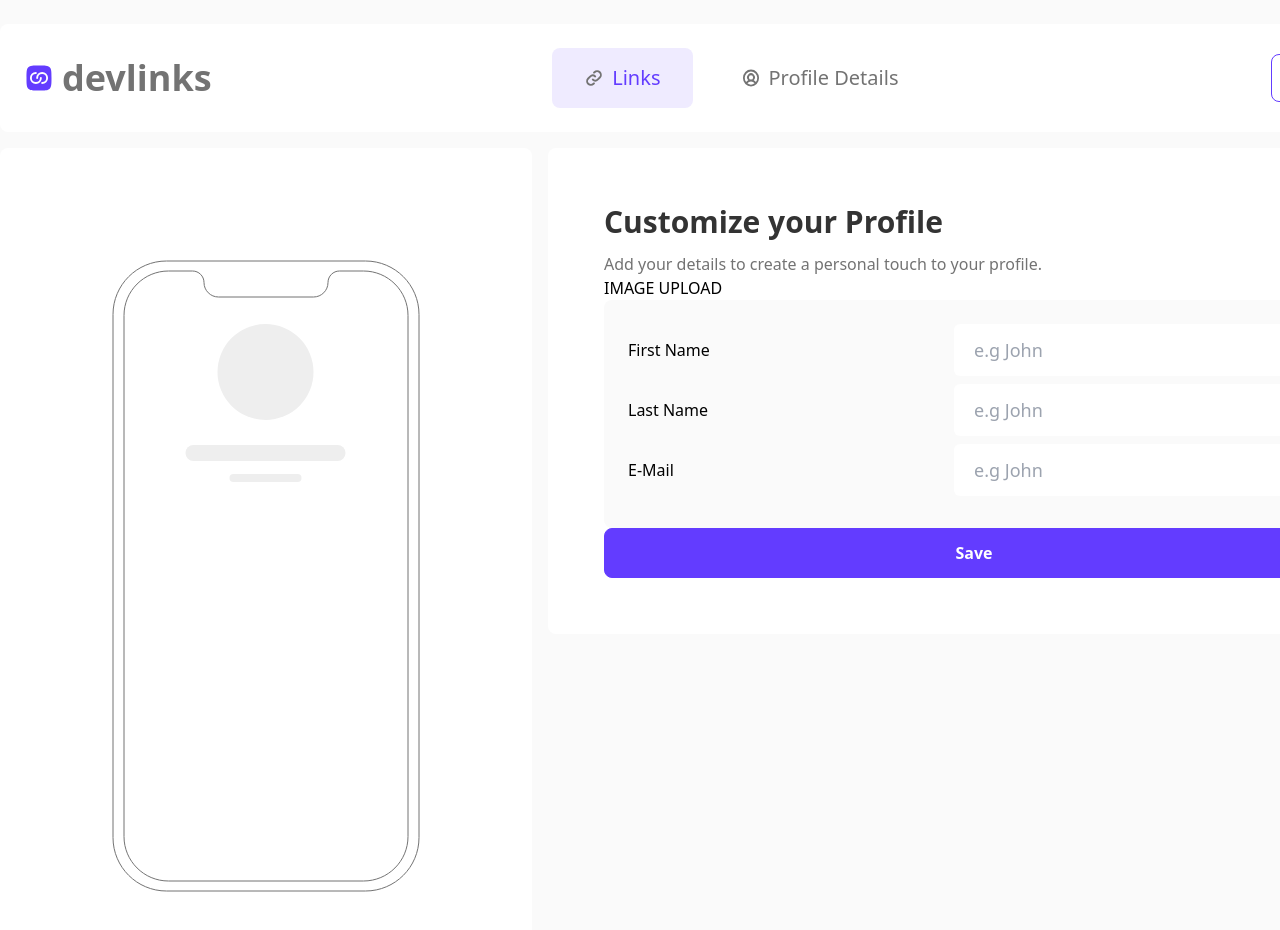
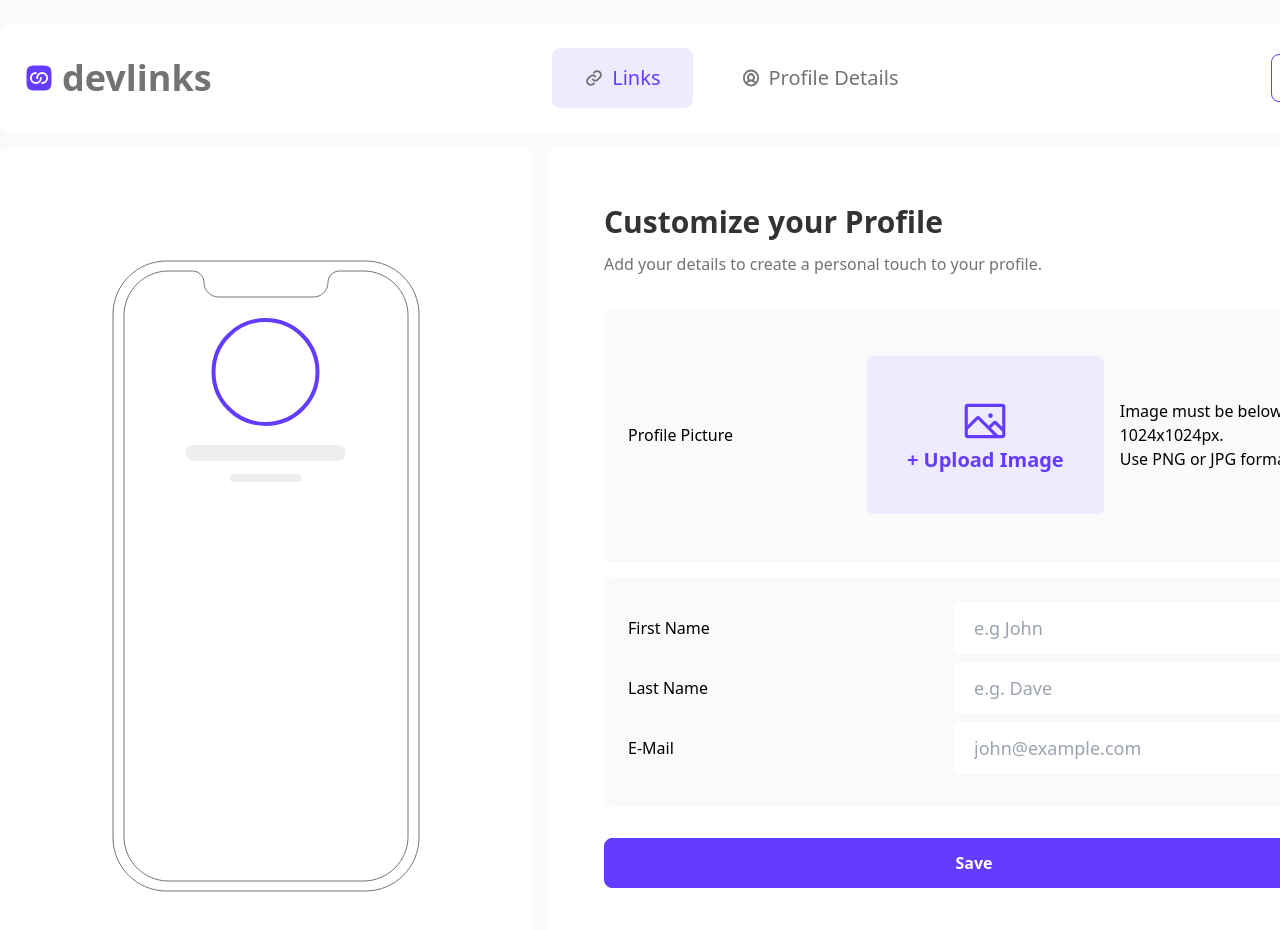
Before and after one commit to Navi003/dev-links, a Next.js app: page /profile in a window 1280 px wide. Shown: the top 930 px of the page. Built offline with nearby package versions, Linux system fonts and the light colour scheme.

Commit message:
upload Image Functinality working.

```diff
--- a/app/_components/Navigation.jsx
+++ b/app/_components/Navigation.jsx
@@ -8,7 +8,7 @@ import Button from "./Button";
 
 export default function Navigation() {
   return (
-    <nav className="flex items-center justify-between p-6 rounded-lg bg-bg-main">
+    <nav className="flex items-center justify-between p-6 rounded-lg bg-bg-main sticky z-10">
       <div className="flex items-center gap-2">
         <Image src={logo} height={30} width={30} alt="logo of dev-links" />
         <span className="text-4xl font-bold text-text-light">devlinks</span>
--- a/app/_components/Phone.jsx
+++ b/app/_components/Phone.jsx
@@ -1,9 +1,8 @@
 "use client";
-import Image from "next/image";
 import { useLinks } from "./useLinkContext"; // Assuming you're using context to get the links
 
 export default function Phone() {
-  const { links } = useLinks(); // Get links from context or pass as props
+  const { links, imageSrc } = useLinks(); // Get links and imageSrc from context or pass as props
 
   // Provide default values in case links array is not populated yet
   const firstLink = links[0]?.link || "First Link Placeholder";
@@ -16,6 +15,7 @@ export default function Phone() {
       height="632"
       fill="none"
     >
+      {/* Phone outline */}
       <path
         stroke="#737373"
         d="M1 54.5C1 24.953 24.953 1 54.5 1h199C283.047 1 307 24.953 307 54.5v523c0 29.547-23.953 53.5-53.5 53.5h-199C24.953 631 1 607.047 1 577.5v-523Z"
@@ -25,18 +25,43 @@ export default function Phone() {
         stroke="#737373"
         d="M12 55.5C12 30.923 31.923 11 56.5 11h24C86.851 11 92 16.149 92 22.5c0 8.008 6.492 14.5 14.5 14.5h95c8.008 0 14.5-6.492 14.5-14.5 0-6.351 5.149-11.5 11.5-11.5h24c24.577 0 44.5 19.923 44.5 44.5v521c0 24.577-19.923 44.5-44.5 44.5h-195C31.923 621 12 601.077 12 576.5v-521Z"
       />
-      <circle cx="153.5" cy="112" r="48" fill="#EEE" />
+
+      {/* Circle border around the image */}
+      <circle
+        cx="153.5"
+        cy="112"
+        r="52"
+        fill="none"
+        stroke="#633CFF"
+        strokeWidth="4"
+      />
+
+      {/* Uploaded image inside the circle */}
+      {imageSrc && (
+        <image
+          href={imageSrc} // Use the imageSrc passed from context or state
+          x="105" // Adjust based on circle's cx and r
+          y="64" // Adjust based on circle's cy and r
+          width="96" // Circle diameter = 2 * radius (48 * 2 = 96)
+          height="96" // Circle diameter = 2 * radius
+          clipPath="circle(48px at 50% 50%)" // Clip the image to fit the circle
+          preserveAspectRatio="xMidYMid slice"
+        />
+      )}
 
       {/* First Link - Dynamic */}
       <rect width="160" height="16" x="73.5" y="185" fill="#EEE" rx="8" />
-      <text x="73.5" y="195" fontSize="10" fill="#000"></text>
+      <text x="73.5" y="195" fontSize="10" fill="#000">
+        {/* {firstLink} */}
+      </text>
 
       {/* Second Link - Dynamic */}
       <rect width="72" height="8" x="117.5" y="214" fill="#EEE" rx="4" />
-      <text x="117.5" y="220" fontSize="8" fill="#000"></text>
+      <text x="117.5" y="220" fontSize="8" fill="#000">
+        {/* {secondLink} */}
+      </text>
 
-      {/* Static content */}
-
+      {/* Links rendered dynamically */}
       {links.map((link, index) => {
         let fill;
 
@@ -52,12 +77,9 @@ export default function Phone() {
           fill = "#1DA1F2"; // Twitter (Blue)
         }
 
-        console.log(fill);
-
         return (
           <g key={index}>
             {/* Rectangles for platforms */}
-
             <rect
               width="237"
               height="44"
@@ -78,12 +100,6 @@ export default function Phone() {
           </g>
         );
       })}
-
-      {/* <rect width="237" height="44" x="35" y="278" fill="#EEE" rx="8" />
-      <rect width="237" height="44" x="35" y="342" fill="#EEE" rx="8" />
-      <rect width="237" height="44" x="35" y="406" fill="#EEE" rx="8" />
-      <rect width="237" height="44" x="35" y="470" fill="#EEE" rx="8" />
-      <rect width="237" height="44" x="35" y="534" fill="#EEE" rx="8" /> */}
     </svg>
   );
 }
--- a/app/_components/UserProfileContainer.jsx
+++ b/app/_components/UserProfileContainer.jsx
@@ -1,21 +1,74 @@
-import React from "react";
+"use client";
+import React, { useRef } from "react";
 import Heading from "./Heading";
 import Button from "./Button";
+import uploadImage from "@/assets/images/icon-upload-image.svg";
+import Image from "next/image";
+import { useLinks } from "./useLinkContext";
 
 export default function UserProfileContainer() {
+  // Create a reference for the hidden file input
+  const fileInputRef = useRef(null);
+  const { imageSrc, setImageSrc } = useLinks();
+
+  // Function to trigger the hidden file input click
+  const handleImageClick = () => {
+    if (fileInputRef.current) {
+      fileInputRef.current.click();
+    }
+  };
+
+  const handleImageChange = (e) => {
+    const file = e.target.files[0];
+    if (file) {
+      // Create a URL for the selected image for preview
+      const imageURL = URL.createObjectURL(file);
+      setImageSrc(imageURL);
+    }
+  };
+
   return (
-    <div className="flex flex-col justify-between w-full bg-white rounded-lg p-14">
-      <div className="w-full">
+    <div className="flex flex-col justify-between w-full bg-white rounded-lg p-14 gap-4">
       <Heading text="Add your details to create a personal touch to your profile.">
         Customize your Profile
       </Heading>
-        <div>IMAGE UPLOAD</div>
+      <div className="bg-bg-light flex justify-between items-center rounded-md mt-4 p-6">
+        <p>Profile Picture</p>
+        <div className="p-6 flex items-center">
+          <input
+            type="file"
+            ref={fileInputRef}
+            style={{ display: "none" }}
+            onChange={handleImageChange}
+          />
+
+          <div className="bg-secondary rounded-md p-10 flex items-center justify-center flex-col">
+            <Image
+              src={uploadImage}
+              height={50}
+              width={50}
+              alt="upload Image"
+              className="cursor-pointer"
+              onClick={handleImageClick} // Handle image click
+            />
+
+            <span className="block font-bold text-primary text-xl">
+              + Upload Image
+            </span>
+          </div>
+          <label className="ml-4">
+            Image must be below <br></br> 1024x1024px. <br></br> Use PNG or JPG
+            format.
+          </label>
+        </div>
+      </div>
       <form className="p-6 rounded-lg bg-bg-light">
         <div className="flex items-center justify-between mb-2">
           <label className="flex-1">First Name</label>
           <input
             type="text"
             placeholder="e.g John"
+            name="firstName"
             className="flex-1 px-5 py-3 text-lg rounded-md "
           />
         </div>
@@ -23,7 +76,8 @@ export default function UserProfileContainer() {
           <label className="flex-1">Last Name</label>
           <input
             type="text"
-              placeholder="e.g John"
+            name="lastName"
+            placeholder="e.g. Dave"
             className="flex-1 px-5 py-3 text-lg rounded-md "
           />
         </div>
@@ -31,14 +85,14 @@ export default function UserProfileContainer() {
           <label className="flex-1">E-Mail</label>
           <input
             type="email"
-              placeholder="e.g John"
+            name="email"
+            placeholder="john@example.com"
             className="flex-1 px-5 py-3 text-lg rounded-md "
           />
         </div>
       </form>
-      </div>
 
-      <Button type="button" className="w-full mt-auto text-white bg-primary">
+      <Button type="button" className="w-full mt-4 text-white bg-primary">
         Save
       </Button>
     </div>
--- a/app/_components/useLinkContext.js
+++ b/app/_components/useLinkContext.js
@@ -9,9 +9,12 @@ function LinksProvider({ children }) {
     link: "",
   });
   const [links, setLinks] = useState([]);
+  const [imageSrc, setImageSrc] = useState(null);
 
   return (
-    <LinksContext.Provider value={{ url, setUrl, links, setLinks }}>
+    <LinksContext.Provider
+      value={{ url, setUrl, links, setLinks, imageSrc, setImageSrc }}
+    >
       {children}
     </LinksContext.Provider>
   );
```
Lines whose indentation alone changed are shown as unchanged.
